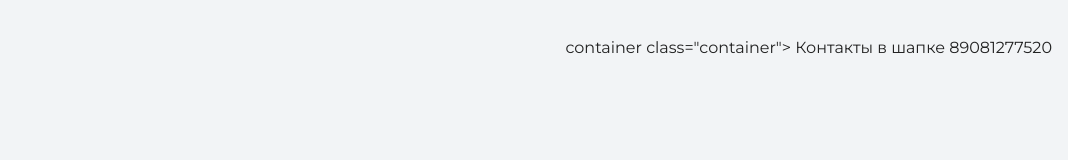
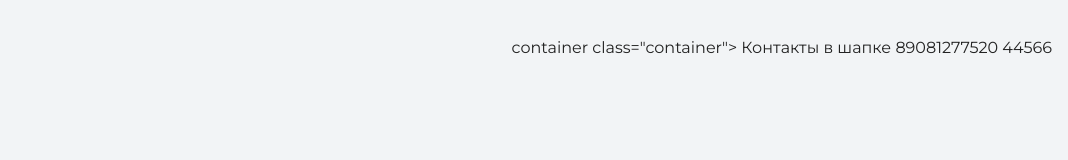
Before and after one commit to Evgenya27/my-site, a plain HTML site: page index.html in a window 1280 px wide. Shown: the top 160 px of the page, without its empty margins (212-1280 px from the left). Drawn offline with nearby package versions, Linux system fonts and the light colour scheme.

Commit message:
Add files via upload
Изменения

```diff
--- a/index.html
+++ b/index.html
@@ -11,7 +11,7 @@
     <header class="page-header"><!--div с классом container с классом container-->
     <div class="container">
     container class="container">
-      Контакты в шапке 89081277520
+      Контакты в шапке 89081277520 44566
      </div>
     </header>
 
```
